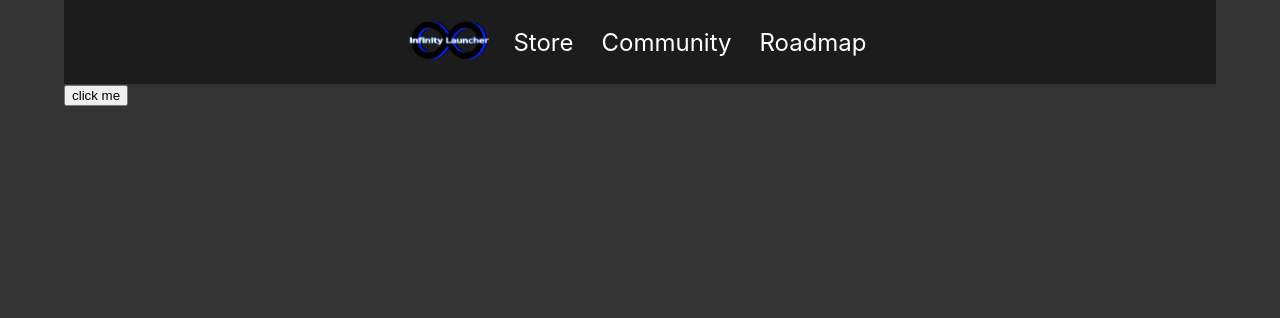
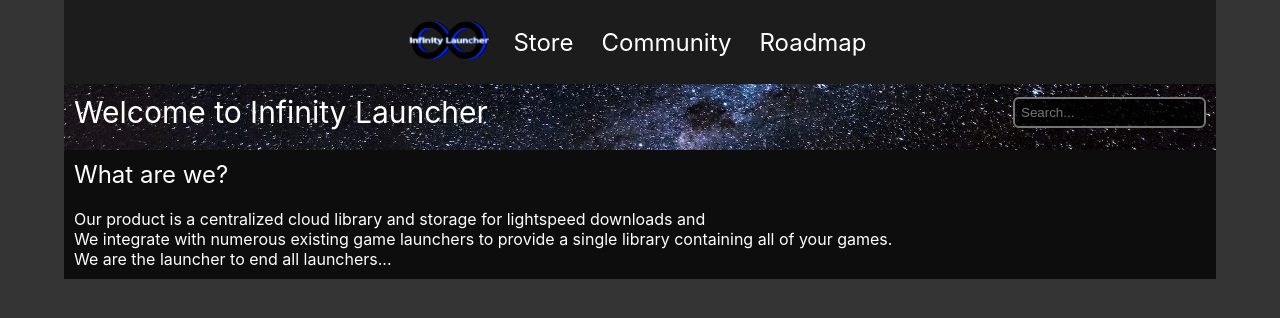
Before and after one commit to jacksonmccoy11/infinity-launcher, a React (Create React App) app: page /home in a window 1280 px wide. Shown: the top 318 px of the page. Built offline with nearby package versions, Linux system fonts and the light colour scheme.

Commit message:
home page updates

```diff
--- a/src/modules/home/home.layout.jsx
+++ b/src/modules/home/home.layout.jsx
@@ -1,10 +1,66 @@
 import React from 'react';
+import { css } from '@emotion/css';
+import space from '../../media/space.jpg'
 
 const HomeLayout = () => {
 
-    return <div>
-        <button>click me</button>
-    </div>
+    return <div className={styles.homeContent}>
+        <div className={styles.titleBar}>
+            <div className={styles.title}>Welcome to Infinity Launcher</div>
+            <input className={styles.input} type='text' placeholder='Search...' />
+        </div>
+        <div className={styles.subtitle}>
+            What are we?
+        </div>
+        <div className={styles.info}>
+            Our product is a centralized cloud library and storage for lightspeed downloads and  <br />
+            We integrate with numerous existing game launchers to provide a single library containing all of your games. <br />
+            We are the launcher to end all launchers...
+        </div>
+    </div>;
+};
+
+const styles = {
+    homeContent: css`
+        display: flex;
+        justify-content: center;
+        flex-direction: column;
+        background-color: rgba(0, 0, 0, 0.75);
+    `,
+    info: css`
+        padding: 10px;
+    `,
+    input: css`
+        align-self: center;
+        margin-right: 10px;
+        color: white;
+        background-color: rgba(0, 0, 0, 0.75);
+        border-style: solid;
+        border-width: 2px 2px 2px 2px;
+        border-radius: 6px;
+        padding: 6px;
+    `,
+    subtitle: css`
+        font-size: 24px;
+        padding: 10px;
+    `,
+    titleBar: css`
+        display: flex;
+        flex-grow: 1;
+        flex-direction: row;
+        background-image: url(${space});
+        background-size: cover;
+        padding-top: 10px;
+        padding-bottom: 20px;
+        justify-content: space-between;
+    `,
+    title: css `
+        display: flex;
+        flex-direction: row;
+        font-size: 30px;
+        align-self: center;
+        padding-left: 10px;
+    `
 };
 
 export default HomeLayout;
```
Also changed, not shown: src/media/space.jpg (added).
